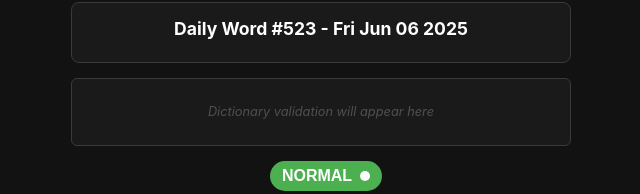
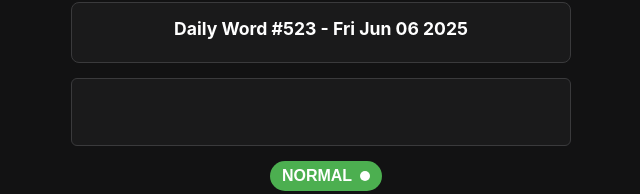
Before and after one commit to frankiholly/wordlelearn, a React (Create React App) app: page / in a window 1280 px wide. Shown: the part 233-427 px from the top of the page, without its empty margins (319-959 px from the left). Built offline with nearby package versions, Linux system fonts and the light colour scheme.

Commit message:
v3.14.0: Remove dictionary placeholder text
- Removed 'Dictionary validation will appear here' placeholder
- Cleaner UI when no dictionary status is shown
- Updated version to 3.14.0
- Bundle size optimized (-40B)

```diff
--- a/src/App.js
+++ b/src/App.js
@@ -1168,11 +1168,6 @@ function App() {
               </span>
             </div>
           )}
-          {!isCheckingOnline && !dictionaryStatus.type && (
-            <div className="dictionary-placeholder">
-              Dictionary validation will appear here
-            </div>
-          )}
         </div>
       </div>
 
--- a/src/config/version.js
+++ b/src/config/version.js
@@ -2,8 +2,8 @@
 // This is the SINGLE source of truth for version information
 
 export const VERSION_CONFIG = {
-  version: '3.13.9',
-  buildId: 'improved_floating_error_with_shake',
+  version: '3.14.0',
+  buildId: 'removed_dictionary_placeholder',
   buildDate: new Date().toISOString(),
 
   // Helper methods
```
Also changed, not shown: 1 other file (tests, documents, lock files or other folders).
